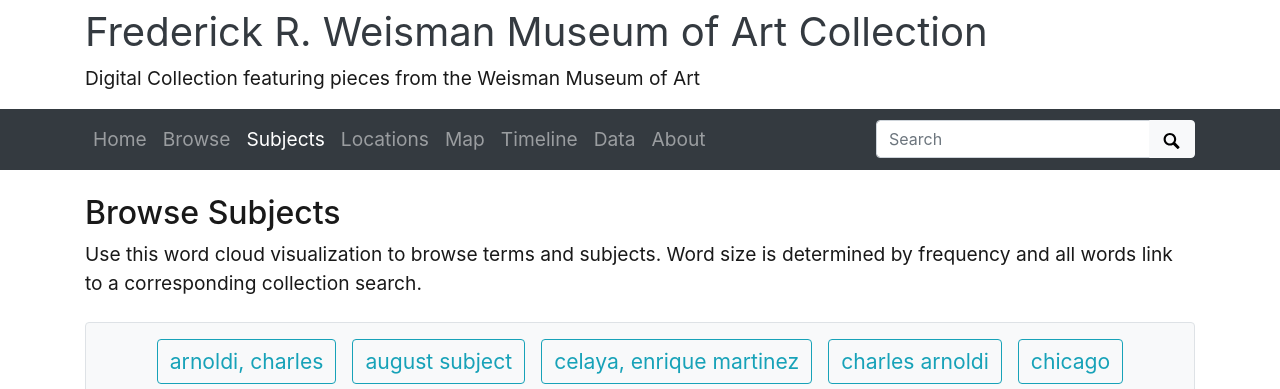
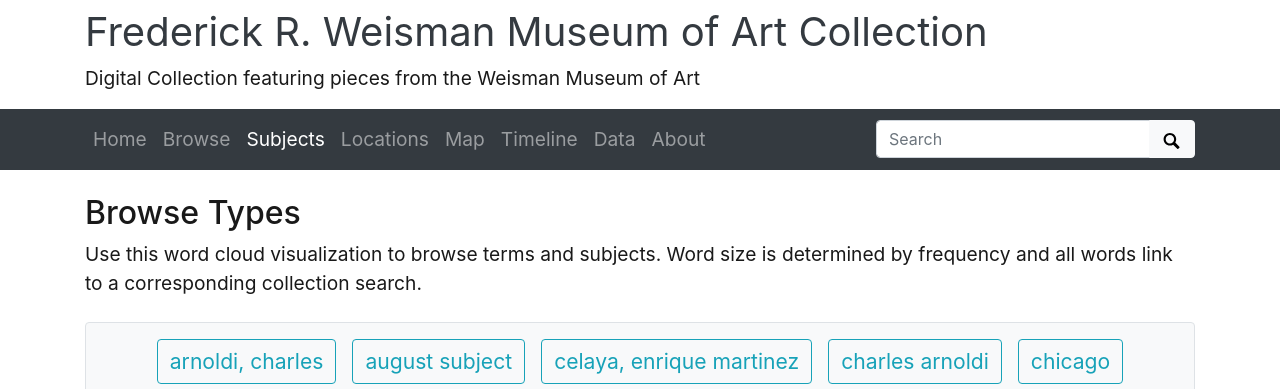
Before and after one commit to PepperdineLibraries/weisman, a Jekyll site: the page built from pages/subjects.md, in a window 1280 px wide. Shown: the top 389 px of the page. Built offline with Jekyll 4.4.1, drawn with Linux system fonts in a browser that asks for light colours.

Commit message:
Changed subject to type

```diff
--- a/pages/subjects.md
+++ b/pages/subjects.md
@@ -8,7 +8,7 @@
 cloud-fields: site.data.theme.subjects-fields
 ---
 
-## Browse Subjects
+## Browse Types
 
 Use this word cloud visualization to browse terms and subjects.
 Word size is determined by frequency and all words link to a corresponding collection search.
```
